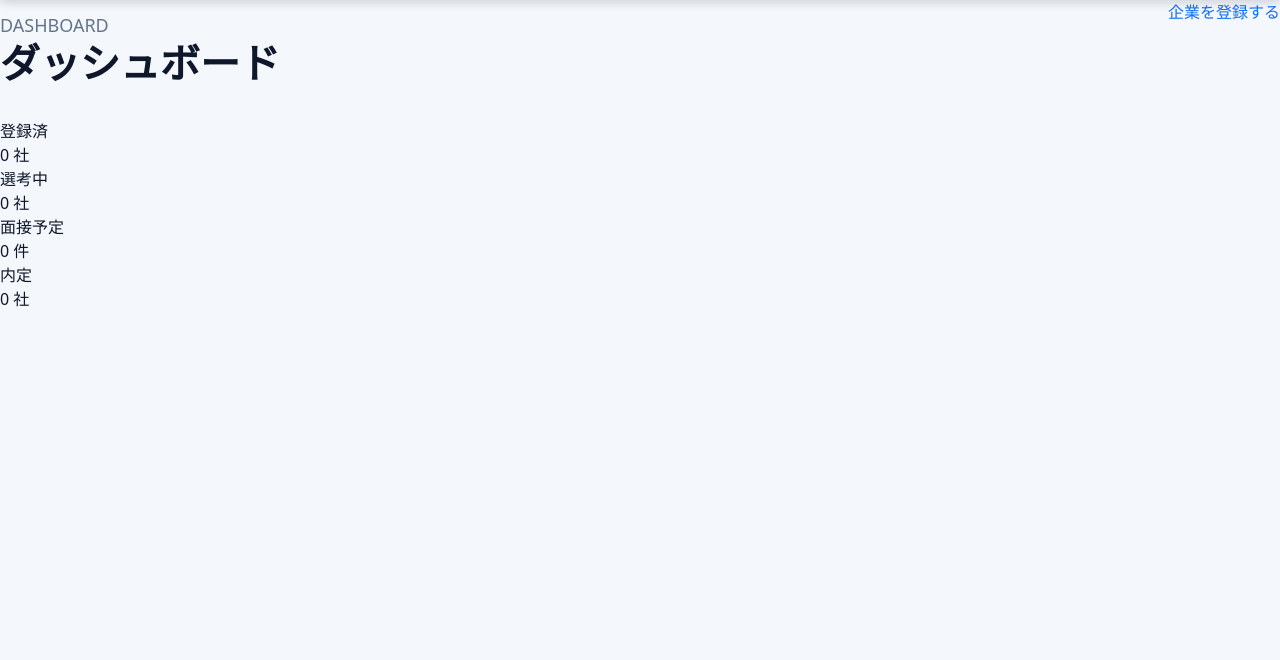
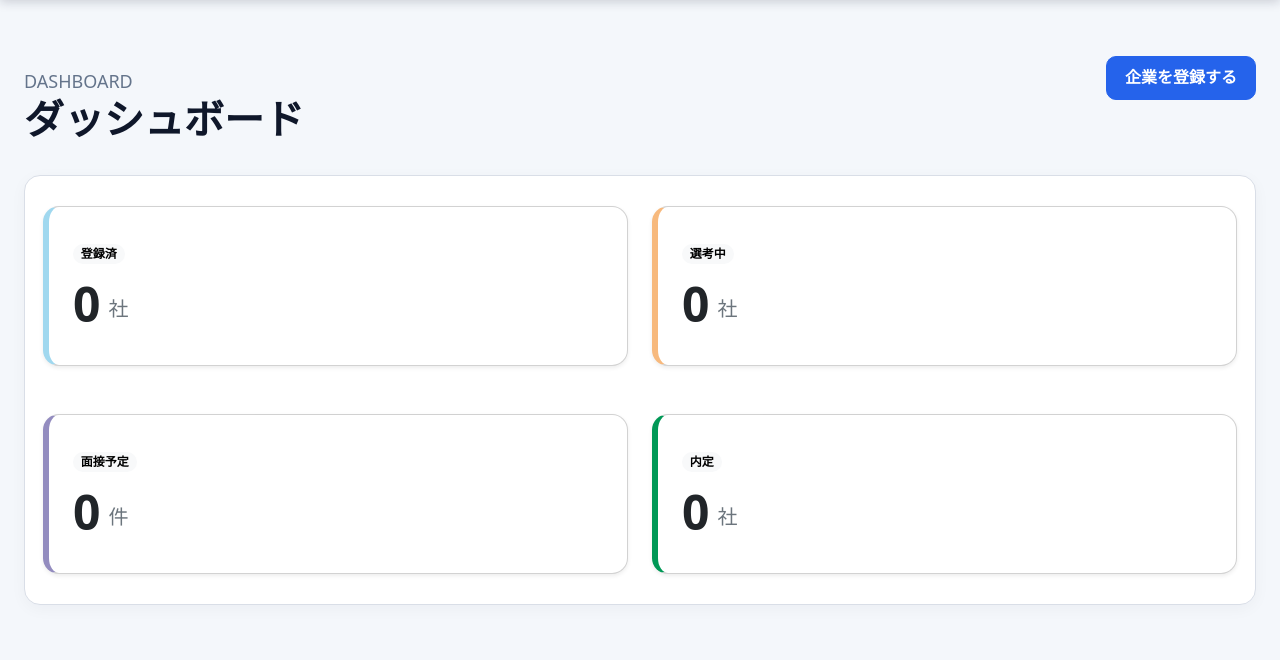
Before and after one commit to SoukenProg/JobTrack, a Flask app: page / in a window 1280 px wide. Shown: the part 60-720 px from the top of the page. Run offline with Flask 3, Linux system fonts and the light colour scheme.

Commit message:
カードのデザイン修正

```diff
--- a/templates/companies/index.html
+++ b/templates/companies/index.html
@@ -1,7 +1,7 @@
 {% extends "base.html" %}
 
 {% block content %}
-<div class="page-container">
+<div class="page-container companies-page">
     <section class="page-header">
         <div>
             <h1>企業一覧</h1>
@@ -13,9 +13,9 @@
     </section>
 
     {% if companies %}
-        <div class="card shadow-sm">
+        <div class="table-card">
             <div class="table-responsive">
-                <table class="table table-hover align-middle mb-0">
+                <table class="table table-hover align-middle company-table">
                     <thead class="table-light">
                         <tr>
                             <th>企業名</th>
--- a/templates/dashboard.html
+++ b/templates/dashboard.html
@@ -1,15 +1,16 @@
 {%  extends "base.html" %}
 {% block title %}ダッシュボード{% endblock %}
 {%  block content %}
+<div class="page-container">
 <section class="page-header">
     <div>
         <p class="page-description">DASHBOARD</p>
         <h1>ダッシュボード</h1>
     </div>
-    <a href="{{ url_for("companies.new") }}">企業を登録する</a>
+    <a href="{{ url_for("companies.new") }}" class="btn btn-primary">企業を登録する</a>
 </section>
 
-<div>
+<div class="detail-card">
     {%
         set stat_cards =[
         ("登録済",stats.companies,"社","#a0d8ef"),
@@ -18,18 +19,28 @@
         ("内定",stats.success,"社","#009856")
     ]
     %}
-    {%  for label,value,unit,color in stat_cards %}
-        <div>
-            <div>
-                <div>
-                    <span>{{ label }}</span>
-                    <div>
-                        <span>{{ value }}</span>
-                        <span>{{ unit }}</span>
+<div class="row g-4">
+   {% for label, value, unit, color in stat_cards %}
+        <div class="col-12 col-md-6">
+   <div class="card shadow-sm h-100 dashboard-card" style="border-left: 6px solid {{ color }};">
+                <div class="card-body p-4 d-flex flex-column justify-content-center">
+                    <span class="badge rounded-pill text-bg-light align-self-start mb-3">
+                        {{ label }}
+                    </span>
+
+                    <div class="d-flex align-items-end gap-2">
+                        <p class="display-5 fw-bold mb-0 lh-1">
+                            {{ value }}
+                        </p>
+                        <p class="fs-5 mb-1 text-secondary">
+                            {{ unit }}
+                        </p>
                     </div>
                 </div>
             </div>
         </div>
     {% endfor %}
+    </div>
+</div>
 </div>
 {% endblock %}
```
